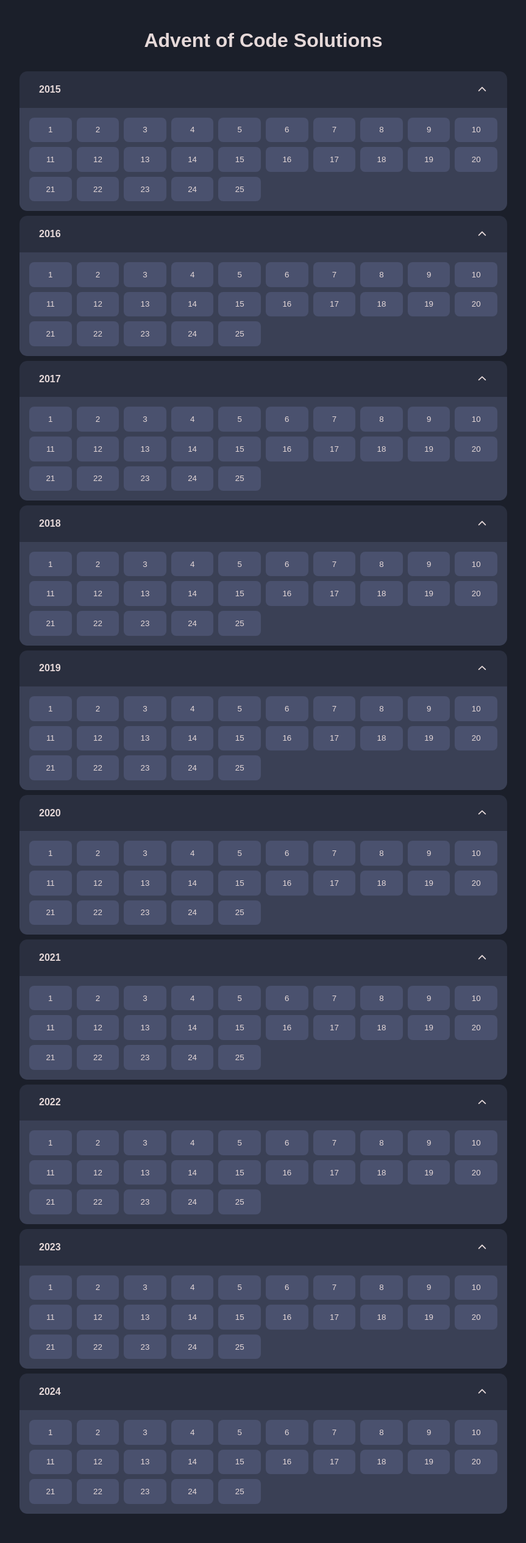
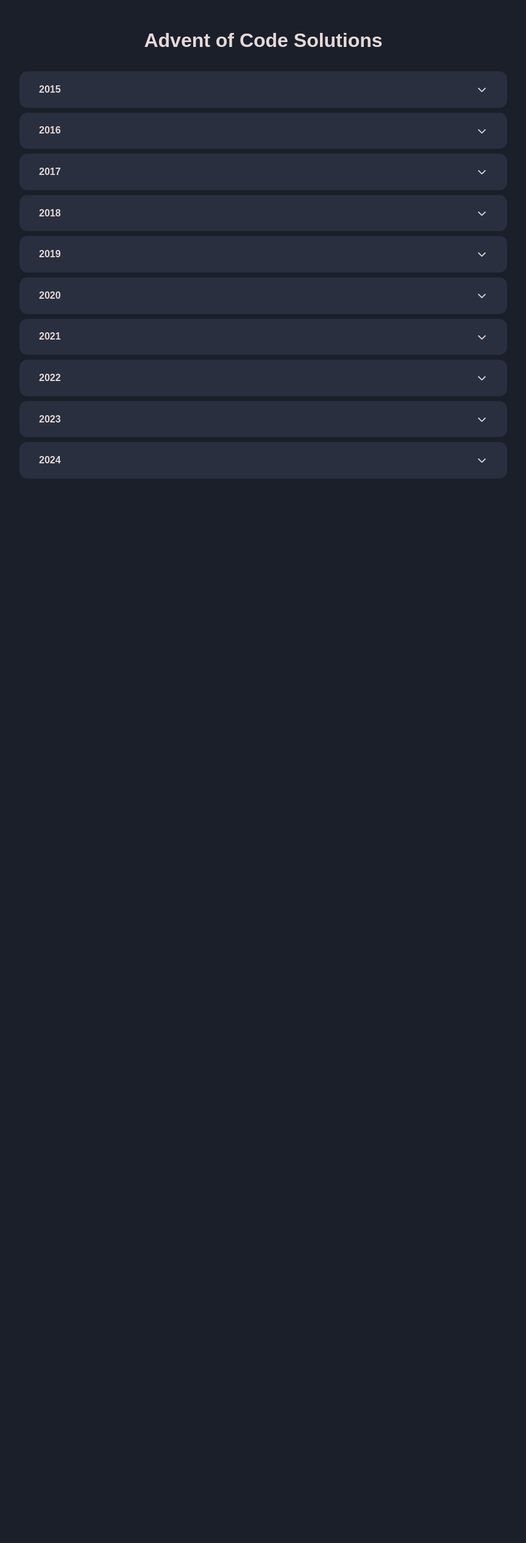
Before and after one commit to Vrooni/advent-of-code, a PHP site: page / in a window 1280 px wide. Shown: the whole page at 61% size, without its empty margins (208-1071 px from the left). After the commit the page ends 785 px from the top, so only its background shows below. Run offline with PHP 8.4, Linux system fonts and the light colour scheme.

Commit message:
added acoordion usage

```diff
--- a/index.css
+++ b/index.css
@@ -5,7 +5,7 @@
 }
 
 :root {
-  --color: rgb(230, 217, 217);
+  --color: #e6d9d9;
 }
 
 body {
@@ -38,6 +38,7 @@ body {
           padding: 1.3rem 2rem;
           color: var(--color);
           background-color: rgb(42, 47, 63);
+          cursor: pointer;
           font-size: 1rem;
           font-weight: 600;
           border: none;
@@ -48,13 +49,18 @@ body {
 
           img {
             width: 1.1rem;
+            transition: all 0.3s;
           }
         }
 
         .days-container {
-          padding: 1rem;
           background-color: rgb(58, 64, 85);
           border-radius: 0 0 0.8rem 0.8rem;
+          transition: max-height 0.4s ease-out;
+          overflow: hidden;
+
+          .days-inner-container {
+            margin: 1rem;
             display: grid;
             grid-template-columns: repeat(auto-fit, minmax(4rem, 1fr));
             gap: 0.5rem;
@@ -65,15 +71,27 @@ body {
               background-color: rgb(74, 81, 110);
               border: none;
               border-radius: 0.5rem;
+              cursor: pointer;
+              transition: all 0.2s ease;
+
+              &:hover {
+                background-color: rgb(102, 110, 144);
+                transform: translateY(-0.175rem);
+              }
+            }
+          }
+        }
+
+        .closed {
+          border-radius: 0.8rem;
+
+          img {
+            transform: rotate(180deg);
           }
         }
 
         .hidden {
-          display: none;
-        }
-
-        .rounded-edges {
-          border-radius: 0.8rem;
+          max-height: 0px;
         }
       }
     }
--- a/index.php
+++ b/index.php
@@ -6,6 +6,7 @@
   <meta name="viewport" content="width=device-width, initial-scale=1.0">
   <link rel="shortcut icon" href="resources/icon.png" type=" image/png">
   <link rel="stylesheet" href="index.css">
+  <script src="script.js" defer></script>
   <title>Advent of Code Solutions</title>
 </head>
 
@@ -37,16 +38,6 @@
       ?>
     </section>
   </main>
-
-  <!-- TODO put in file and manage their visibilty on click -->
-  <script>
-    document.querySelectorAll(".days-container").forEach(el => {
-      el.classList.remove("hidden");
-    });
-    document.querySelectorAll(".year-button").forEach(el => {
-      el.classList.remove("rounded-edges");
-    });
-  </script>
 </body>
 
 </html>
--- /dev/null
+++ b/script.js
@@ -0,0 +1,33 @@
+window.addEventListener('resize', resizeDaysContainer);
+
+function toggle(element) {
+  if (element.classList.contains("closed")) {
+    // close others
+    document.querySelectorAll(".year-button").forEach(el => {
+      el.classList.add("closed")
+    });
+    document.querySelectorAll(".days-container").forEach(el => {
+      el.classList.add("hidden")
+      el.style.maxHeight = "0px";
+    });
+
+    const days = element.nextElementSibling;
+    element.classList.remove("closed");
+    days.classList.remove("hidden");
+    days.style.maxHeight = days.scrollHeight + "px"
+
+
+  } else {
+    element.classList.add("closed");
+    element.nextElementSibling.classList.add("hidden");
+    element.nextElementSibling.style.maxHeight = "0px";
+  }
+}
+
+function resizeDaysContainer() {
+  document.querySelectorAll(".days-container").forEach(el => {
+    if (!el.classList.contains("hidden")) {
+      el.style.maxHeight = el.scrollHeight + "px"
+    }
+  });
+}
--- a/year.php
+++ b/year.php
@@ -3,11 +3,11 @@ function get_year_container(int $year, int $days): string
 {
   return '
       <div class="year-container">
-        <button class="year-button rounded-edges">' . $year . '
+        <button class="year-button closed" onclick="toggle(this)">' . $year . '
           <img src="resources/chevron-up.svg" alt="chevron up icon">
         </button>
         <div class="days-container hidden">
-        ' . get_days($days) . '
+          <div class="days-inner-container"> ' . get_days($days) . ' </div>
         </div>
       </div>';
 }
```
Lines whose indentation alone changed are shown as unchanged.
